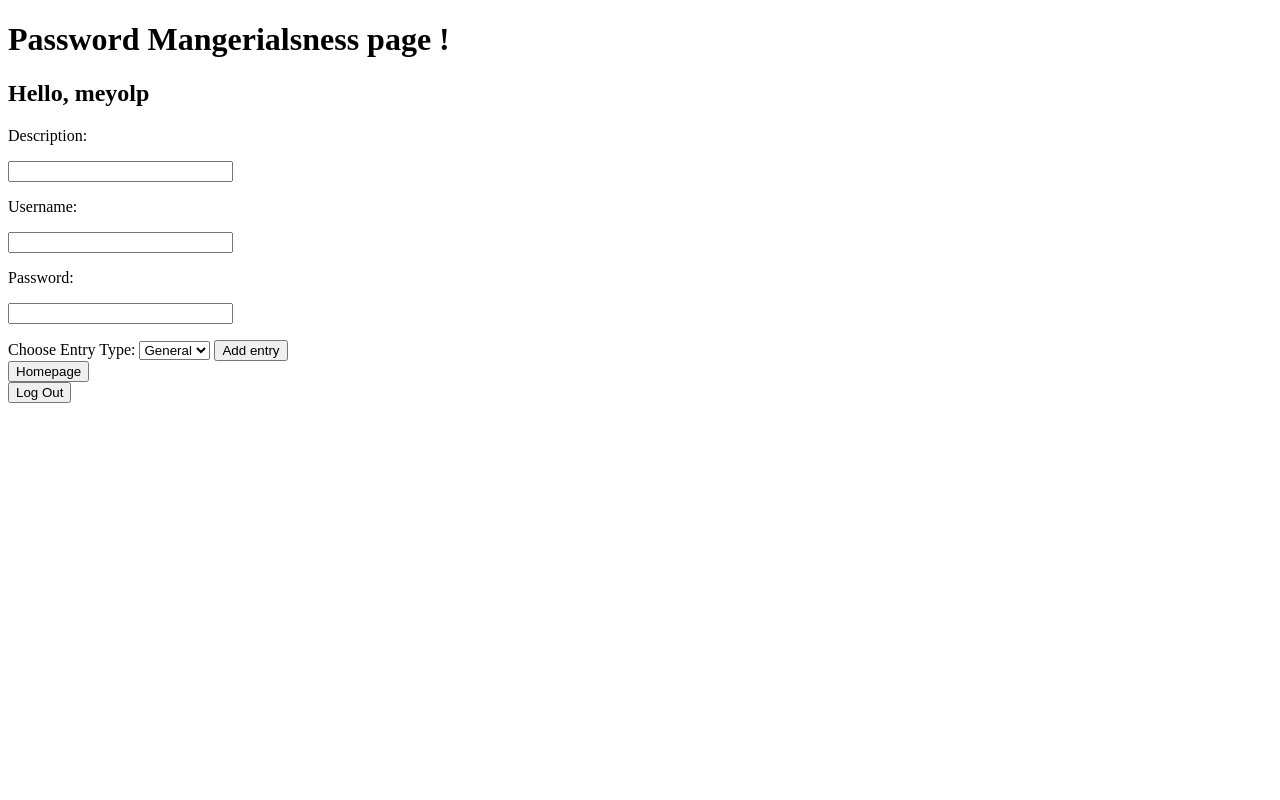
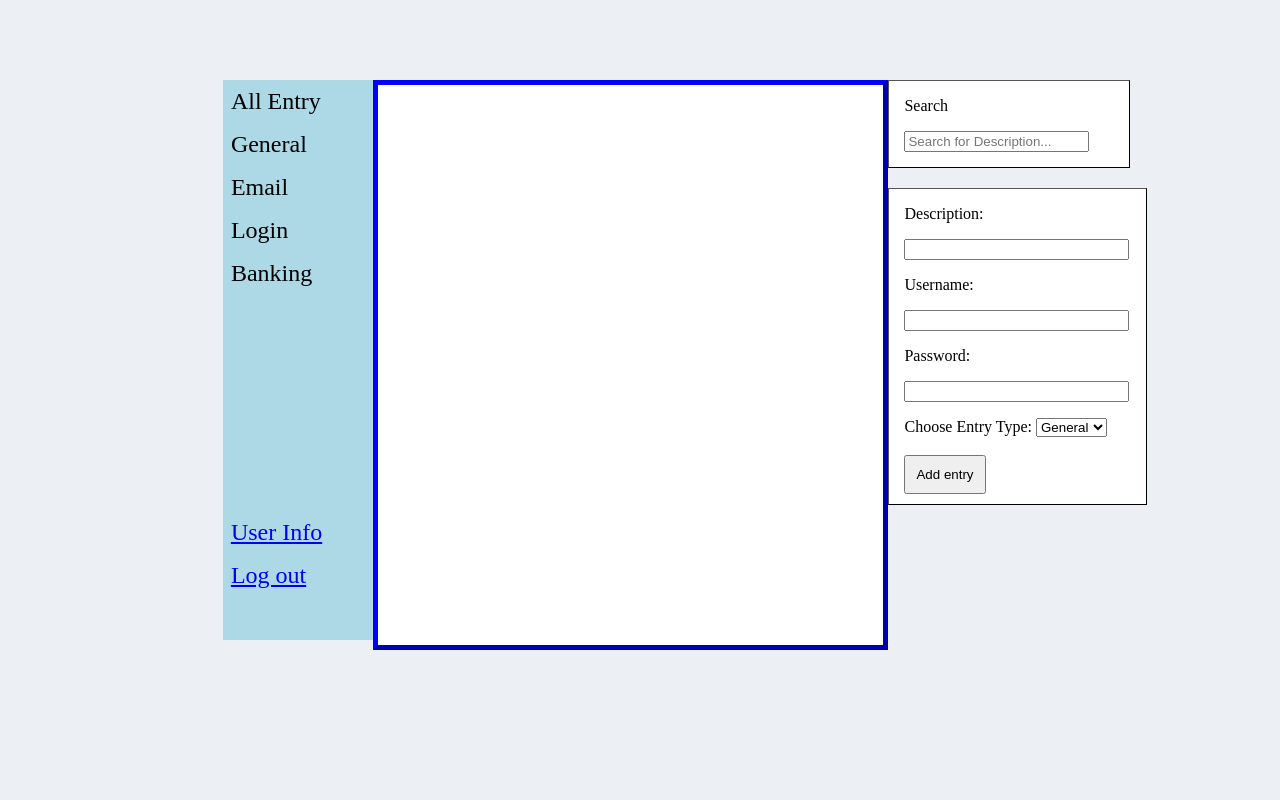
Before and after one commit to Hrztrm/FYP_Project_Deploy, a Django app: page /pass/ in a window 1280 px wide. Run offline with Django 4.2, Linux system fonts and the light colour scheme; a user stored in the database is signed in; parts of the project's set-up code (start-up, migrations or seed data) failed here and were passed over.

Commit message:
Updating to latest

```diff
--- a/website/login/views.py
+++ b/website/login/views.py
@@ -53,7 +53,7 @@ def login_pg(request):
                     return redirect('home') #Redirect to page to verifiying page
     else:
         form = AuthenticationForm()
-    return render(request, 'login/login.html', {'form': form})
+    return render(request, 'login/login.html', {'form': form}) #Custom make the login and registeration
 
 def register_pg(request): #Perlukan ui instruction cleanup. Duplicate email checking needed. Username regsiter cam ada problem dgn "@" symbol
     if (request.method=="POST"):
--- a/website/main/Pass_Files/Ikmal.json
+++ b/website/main/Pass_Files/Ikmal.json
@@ -1 +1 @@
-[{"id": 1, "Description": "asdf", "Name": "1f3", "Password": "21d", "p_type": "Login"}]
+[{"id": 1, "Description": "Topo", "Name": "Top", "Password": "TOpa", "p_type": "Login"}, {"id": 2, "Description": "Ufuture", "Name": "Pawgs", "Password": "Caser", "p_type": "General"}, {"id": 3, "Description": "Ayam", "Name": "CHoclate", "Password": "Choc", "p_type": "Email"}, {"id": 4, "Description": "Derit", "Name": "Asyraf", "Password": "BAKAERS", "p_type": "General"}, {"id": 5, "Description": "Subari", "Name": "Askdw", "Password": "damlkzxc", "p_type": "Email"}]
--- a/website/main/templates/fpass/base.html
+++ b/website/main/templates/fpass/base.html
@@ -10,28 +10,84 @@
 
     <title>{% block title %}Testing Site{% endblock %}</title>
 </head>
+<!--position: absolute;-->
 <body>
     <style>
+        html {
+            min-height:100%;
+            background-color: #ecf0f5;
+            position:relative;
+            margin:0;
+        }
+        .sidebar {
+            height:70vh;
+            width: 150px;
+            float:left;
+            top: 0;
+            margin-left: 17%;
+            background-color: lightblue;
+        }
+        .sidebar a {
+            padding: 8px;
+            font-size: 24px;
+            display: block;
+        }
+        .sidebar a:hover {
+            cursor: pointer;
+            opacity: .5;
+            background-color: #ecf0f5
+        }
+        #Diborder_entry{
+            border: 5px outset blue;
+            background-color: white;
+            position: static;
+            align-items: centre;
+            width: 40%;
+            overflow: auto;
+            height:70vh;
+            float:left;
+          }
+        .myDiv {
+          display:flex;
+          border: 1px outset black;
+          background-color: white;
+          text-align: left;
+          margin: 0 auto;
+          width: 100%;
+        }
+        .UD_button {
+          display: flex;
+          margin: 1em;
+        }
+        .myUL {
+          /* Remove default list styling */
+          list-style-type: none;
+          padding-left: 5px;
+          margin: 0;
+        }
+        .right_column{
+          float:left;
+        }
+        .new_entry{
+          align-items: centre;
+          border: 1px outset black;
+          background-color: white;
+          width:100%;
+          bottom: 0;
+          padding-left: 15px;
+        }
+        .Search_box{
+          border: 1px outset black;
+          background-color: white;
+          padding: 0 15px 15px 15px;
+          margin-bottom: 20px;
+        }
+    </style>
 
-    </style>
-    <div class="container">
+    <div style="position: relative; margin-top: 5em">
         {% block content %}
         {% endblock %}
     </div>
-    <form action="/">
-        <button class="btn btn-primary btn-sm" type="submit">Homepage</button>
-    </form>
-    {% if user.is_authenticated %}
-    <form action="/login/logout/" method="post">
-        {% csrf_token %}
-        <button class="btn btn-primary btn-sm" type="submit">Log Out</button>
-    </form>
 
-    {% else %}
-    <form action="/login/">
-        {% csrf_token %}
-        <button class="btn btn-primary btn-sm" type="submit">Log In</button>
-    </form>
-    {% endif %}
 </body>
 </html>
--- a/website/main/templates/fpass/fpass.html
+++ b/website/main/templates/fpass/fpass.html
@@ -1,31 +1,29 @@
 {% extends 'fpass/base.html' %}
 {% block Heading%}
 {% endblock %}
-{% block title %}Home page{% endblock %}
+{% block title %}The Contents{% endblock %}
 {% block content %}
-<h1>Password Mangerialsness page !</h1>
+<div class="sidebar">
+  <nav>
+  <a onclick="cat_filter(event)" name="All">All Entry</a>
+  <a onclick="cat_filter(event)" name="General">General</a>
+  <a onclick="cat_filter(event)" name="Email">Email</a>
+  <a onclick="cat_filter(event)" name="Login">Login</a>
+  <a onclick="cat_filter(event)" name="Banking">Banking</a>
+  <br><br><br><br><br><br><br><br><br><br><br><br>
+  <a href="/login/">User Info</a>
+  <a href="/login/logout/">Log out</a>
+  </nav>
+</div>
 
-<h2>Hello, {{user.username}}</h2>
-
-<style>
-.myDiv {
-  border: 1px outset black;
-  background-color: white;
-  text-align: left;
-}
-.UD_button {
-  display: flex;
-  margin: 1em;
-}
-</style>
-
+<div id = "Diborder_entry">
 {% for data in Creds %}
-<div class = "myDiv" style="width:50%">
-
-  <p style="margin-top: 10px">{{ data.id }}. Description: {{data.Description}}</p>
-  <p style="padding-left: 15px">Username: {{data.Name}}</p>
-  <p style="padding-left: 15px">Password: {{data.Password}}</p>
-  <p style="padding-left: 15px">Entry type: {{data.p_type}}</p>
+<div class = "myDiv" id = "Dib">
+  <ul class="myUL">
+  <li><p style="margin-top: 10px">{{ data.id }}. Description: {{data.Description}}</p></li>
+  <li><p style="padding-left: 15px">Username: {{data.Name}}</p></li>
+  <li><p style="padding-left: 15px">Password: {{data.Password}}</p></li>
+  <li><p style="padding-left: 15px">Entry type: {{data.p_type}}</p></li>
 
   <div class="UD_button">
       <form action="update/{{ data.id }}">
@@ -35,10 +33,18 @@
         <button type="submit">Delete</button>
       </form>
     </div>
+  </ul>
 </div>
 {% endfor %}
+</div>
+<div class="right_column">
+<div class="Search_box">
+  <p>Search</p>
+  <input type="text" id="myInput" onkeyup="filter()" placeholder="Search for Description...">
+</div>
 <!--For this part, make another style that will make it stick to the right of the screen for register. This is for adding new passwords-->
-<form method="post">
+<div class="new_entry">
+  <form method="post">
     {% csrf_token %}
     <p>Description:</p>
     <p><input type="text" size=25 name="Description"></p>
@@ -53,8 +59,55 @@
       <option value="Login">Login</option>
       <option value="Email">Email</option>
     </select>
-    <button type="submit" value="fcreate">Add entry</button>
-</form>
+    <br><br>
+    <button type="submit" style="padding: 10px; margin-bottom: 10px"  value="fcreate">Add entry</button>
+  </form>
+</div>
+</div>
 
+<script>
+  function filter() {
+    // Declare variables
+    var input, filter, ul, li, a, i, txtValue, div;
+    input = document.getElementById('myInput');
+    div = document.getElementsByClassName('myDiv');
+    filter = input.value.toUpperCase();
+    ul = document.getElementsByClassName("myUL");
+    console.log("Filtering for: " + filter);
+    // Loop through all list items, and hide those who don't match the search query
+    for (i = 0; i < ul.length; i++) {
+      a = ul[i].getElementsByTagName("p")[0];
+      txtValue = a.textContent;
+      if (txtValue.slice(16).toUpperCase().indexOf(filter) > -1) {
+        div[i].style.display = "";
+      } else {
+        div[i].style.display = "none";
+      }
+    }
+  }
+
+  function cat_filter(e) {
+    // Declare variables
+    var cat_filter_value, ul, a, i, txtValue, div;
+    cat_filter_value = e.target.name;
+    div = document.getElementsByClassName('myDiv');
+    ul = document.getElementsByClassName("myUL");
+    // Loop through all list items, and hide those who don't match the search query
+    console.log("Filtering for Entry Type: " + cat_filter_value);
+    for (i = 0; i < ul.length; i++) {
+      a = ul[i].getElementsByTagName("p")[3];
+      txtValue = a.textContent || a.innerText;
+      if (cat_filter_value === "All"){
+        div[i].style.display = "";
+      }
+      else if (txtValue.toUpperCase().indexOf(cat_filter_value.toUpperCase()) > -1) {
+        div[i].style.display = "";
+      }
+      else {
+        div[i].style.display = "none";
+      }
+    }
+  }
+</script>
 
 {% endblock content%}
--- a/website/main/templates/fpass/update.html
+++ b/website/main/templates/fpass/update.html
@@ -9,7 +9,7 @@
     {% csrf_token %}
     Inital Description:<br>
     <input name="Description" value="{{ Creds.Description }}">
-    <br>
+    <br><br>
     Inital Username:<br>
     <input name="username" value="{{ Creds.Name }}">
     <br><br>
--- a/website/main/templates/main/base.html
+++ b/website/main/templates/main/base.html
@@ -22,17 +22,17 @@
             padding-top: 0px;
             background-color: lightblue;
             z-index:1;
-            }
+        }
         .sidebar a {
             padding: 8px;
             font-size: 24px;
             display: block;
-            }
+        }
         .sidebar a:hover {
             cursor: pointer;
             opacity: .5;
             background-color: #ecf0f5
-            }
+        }
 
 
         .box{
--- a/website/main/views.py
+++ b/website/main/views.py
@@ -1,4 +1,3 @@
-from audioop import reverse
 from django.http import HttpResponse, JsonResponse
 from django.shortcuts import render, redirect
 from django.contrib.auth import login, authenticate
@@ -14,7 +13,8 @@ from rest_framework.permissions import AllowAny, IsAuthenticated
 
 # Create your views here.
 def home(response): #Response can be changed to other names, it refers a response/request from user
-    return render(response, 'main/home.html')
+    #return redirect('/login')
+    return render(response, 'main/home.html') #Delete this after completion of everything
 
 #Testing another way of logging in
 @login_required(login_url="/login")
@@ -64,6 +64,7 @@ def fpass(request):
         data = json.load(f)
         return render(request, "fpass/fpass.html", {'Creds':data})
 
+@login_required(login_url="/login")
 def update(request, id):
     path = Path("main/Pass_Files/" + request.user.username + ".json")
     with open(path, 'r') as f:
@@ -71,6 +72,7 @@ def update(request, id):
         det_data = data[id-1]
     return render(request, "fpass/update.html", {'Creds':det_data})
 
+@login_required(login_url="/login")
 def updaterecord(request, id):
     desc = request.POST['Description']
     username = request.POST['username']
@@ -88,6 +90,7 @@ def updaterecord(request, id):
         json.dump(data,f)
     return redirect('/pass')
 
+@login_required(login_url="/login")
 #deletes a record in JSON file
 def delete(request, id):
     path = Path("main/Pass_Files/" + request.user.username + ".json")
```
Also changed, not shown: website/login/templates/login/base.html (+45 -8 lines), website/login/templates/login/login.html (+18 -5 lines), website/login/templates/register/base.html (+40 -1 lines), website/login/templates/register/register.html (+6 -2 lines), website/db.sqlite3.
